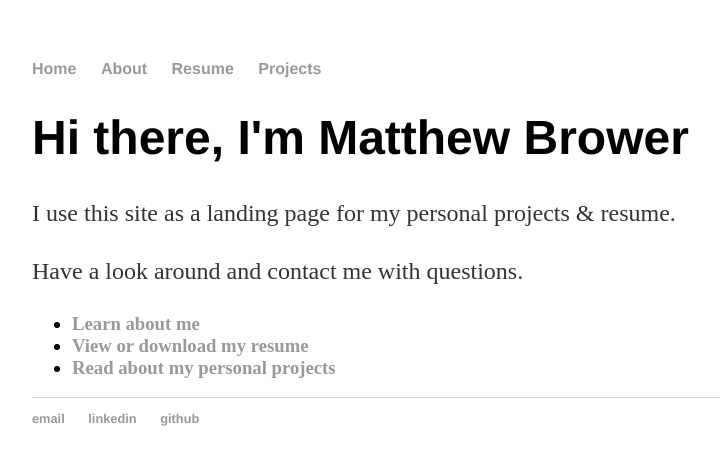
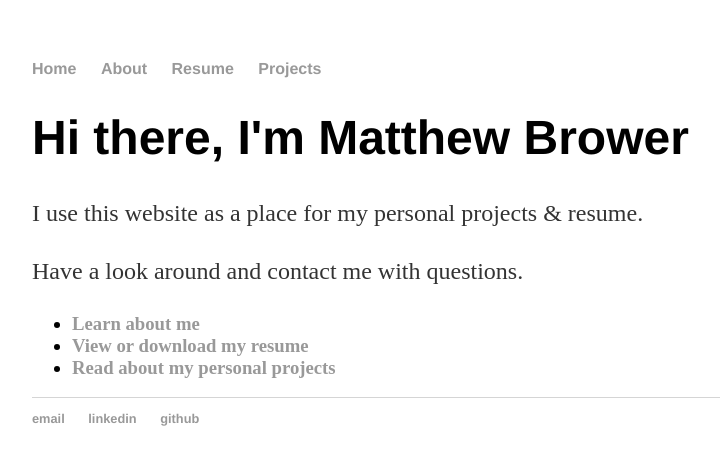
Before and after one commit to MatthewBrower/matthewbrower.github.io, a Jekyll site: the page built from index.html, in a window 1280 px wide. Shown: the top 465 px of the page, without its empty margins (160-880 px from the left). Built offline with Jekyll 4.4.1, drawn with Linux system fonts in a browser that asks for light colours.

Commit message:
Update index.html

```diff
--- a/index.html
+++ b/index.html
@@ -4,7 +4,7 @@ title: Matthew Brower
 ---
 <div class="blurb">
 	<h1>Hi there, I'm Matthew Brower</h1>
-	<p>I use this site as a landing page for my personal projects &amp; resume.</p>
+	<p>I use this website as a place for my personal projects &amp; resume.</p>
 
 	<p>Have a look around and contact me with questions. </p>
 <h3>
```
